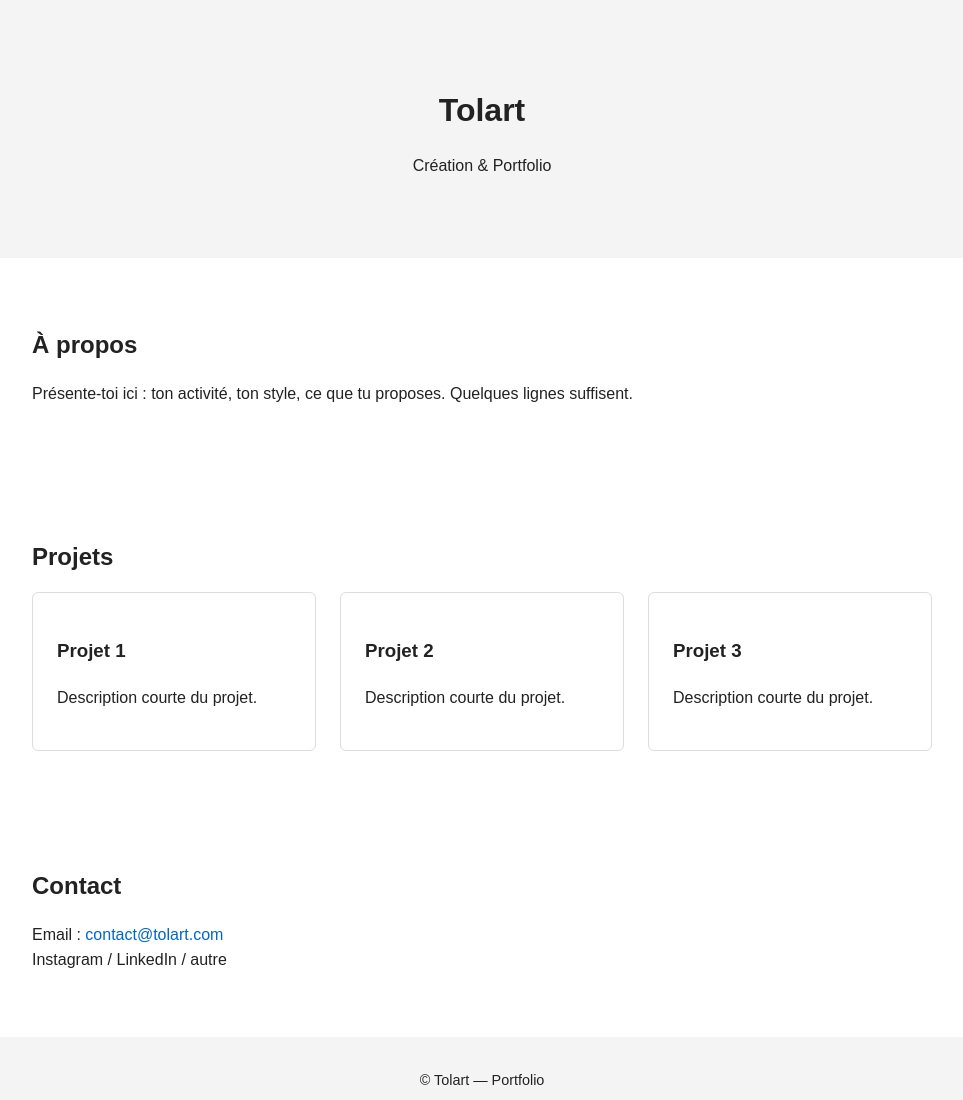
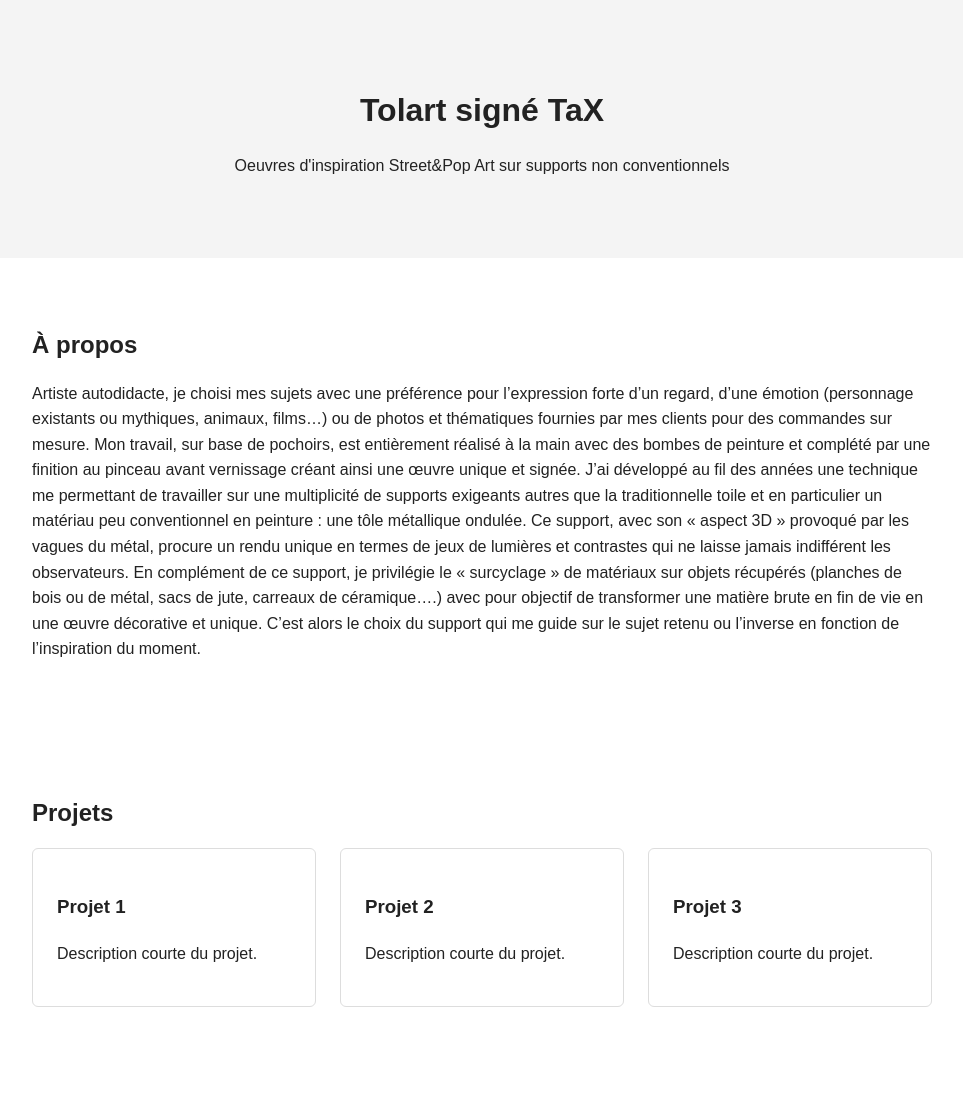
Before and after one commit to xtaquet-max/xtaquet-max.github.io, a website: page index.html in a window 1280 px wide. Shown: the top 1100 px of the page, without its empty margins (158-1121 px from the left). Drawn offline with Linux system fonts and the light colour scheme.

Commit message:
Update index.html

```diff
--- a/index.html
+++ b/index.html
@@ -51,15 +51,22 @@
 <body>
 
 <header>
-  <h1>Tolart</h1>
-  <p>Création & Portfolio</p>
+  <h1>Tolart signé TaX</h1>
+  <p>Oeuvres d'inspiration Street&Pop Art sur supports non conventionnels</p>
 </header>
 
 <section>
   <h2>À propos</h2>
   <p>
-    Présente-toi ici : ton activité, ton style, ce que tu proposes.
-    Quelques lignes suffisent.
+   Artiste autodidacte, je choisi mes sujets avec une préférence pour l’expression forte d’un regard, d’une émotion (personnage existants ou mythiques, animaux, films…) ou de photos et thématiques fournies par mes clients pour des commandes sur mesure.
+Mon travail, sur base de pochoirs, est entièrement réalisé à la main avec des bombes de peinture et complété par une finition au pinceau avant vernissage créant ainsi une œuvre unique et signée.
+
+J’ai développé au fil des années une technique me permettant de travailler sur une multiplicité de supports exigeants autres que la traditionnelle toile et en particulier un matériau peu conventionnel en peinture : une tôle métallique ondulée.
+Ce support, avec son « aspect 3D » provoqué par les vagues du métal, procure un rendu unique en termes de jeux de lumières et contrastes qui ne laisse jamais indifférent les observateurs.
+
+En complément de ce support, je privilégie le « surcyclage » de matériaux sur objets récupérés (planches de bois ou de métal, sacs de jute, carreaux de céramique….) avec pour objectif de transformer une matière brute en fin de vie en une œuvre décorative et unique.
+
+C’est alors le choix du support qui me guide sur le sujet retenu ou l’inverse en fonction de l’inspiration du moment.
   </p>
 </section>
 
```
